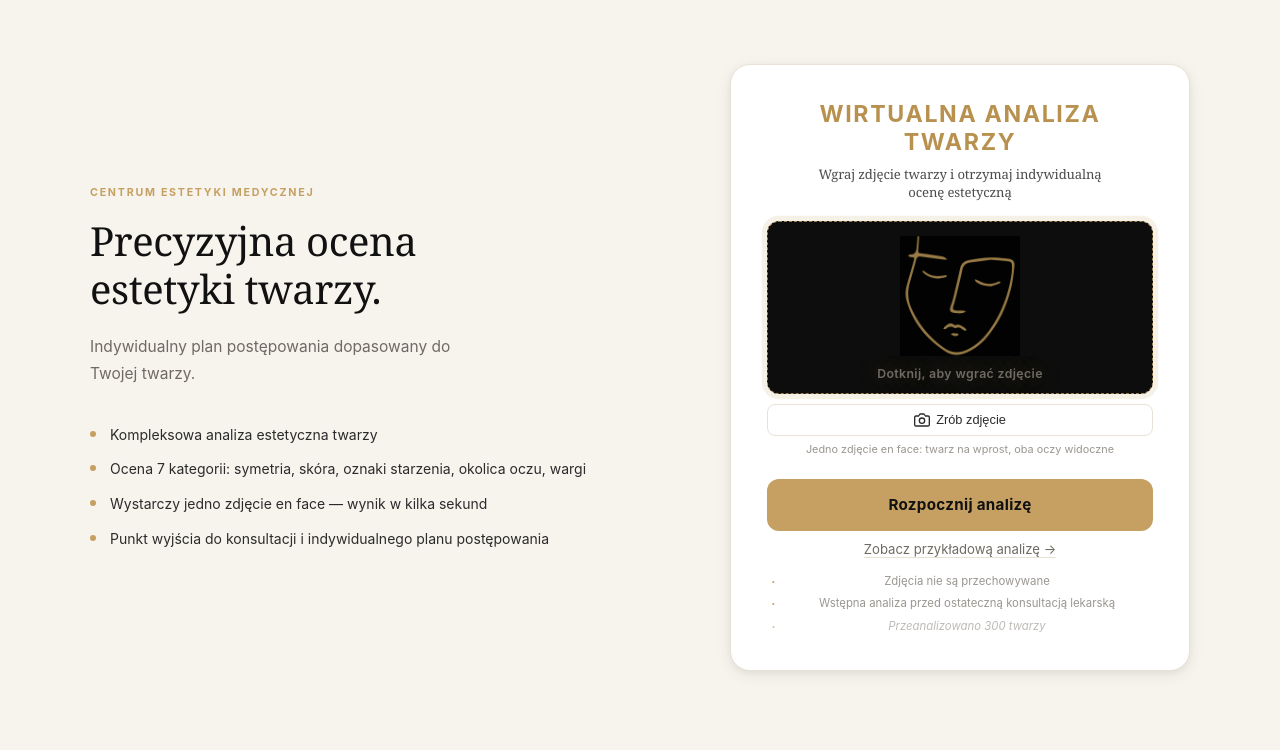
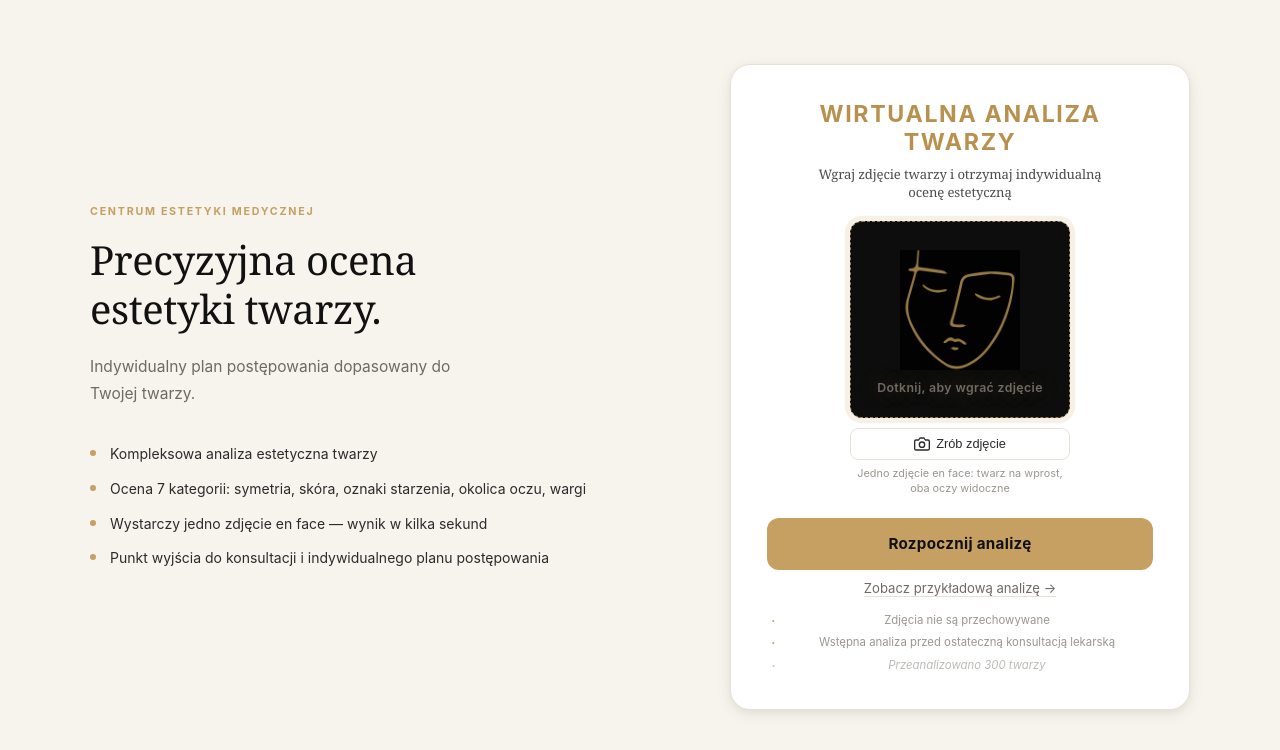
Before and after one commit to PiotrMD/face-analysis, a Flask app: page / in a window 1280 px wide. Shown: the part 87-837 px from the top of the page. Run offline with Flask 3, Linux system fonts and the light colour scheme; data that the repository does not hold is empty; some libraries are stand-ins or nearby versions.

Commit message:
Narrow upload area to 220px centered, restore padding
Co-Authored-By: Claude Sonnet 4.6 <noreply@anthropic.com>

```diff
--- a/static/style.css
+++ b/static/style.css
@@ -340,6 +340,9 @@ body {
 
 .photo-grid--single {
     grid-template-columns: 1fr;
+    max-width: 220px;
+    margin-left: auto;
+    margin-right: auto;
 }
 
 .photo-upload { position: relative; }
@@ -356,7 +359,7 @@ body {
     flex-direction: column;
     align-items: center;
     justify-content: center;
-    padding: 14px 16px 12px;
+    padding: 28px 16px 22px;
     border: 1.5px dashed rgba(198,160,98,.55);
     border-radius: var(--r-md);
     background: #0d0d0d;
```
